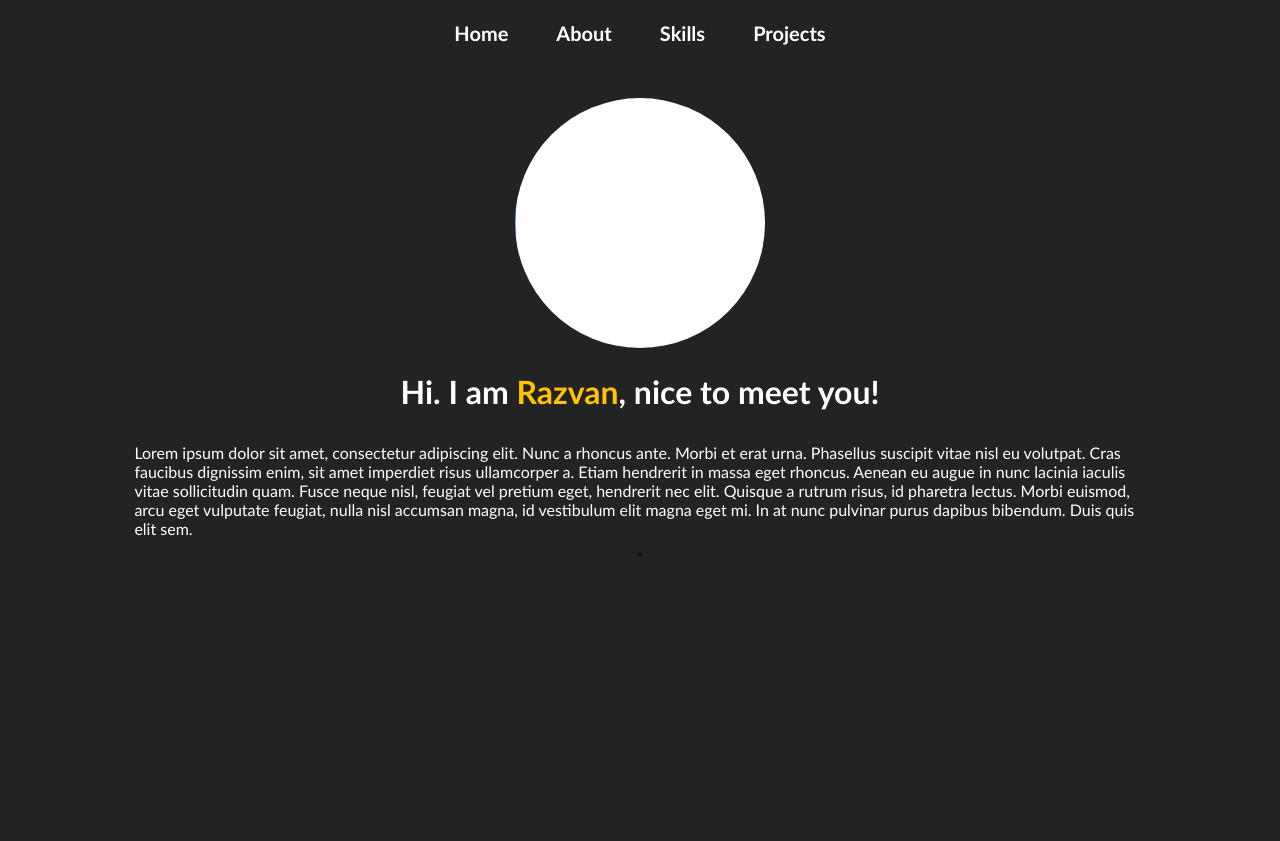
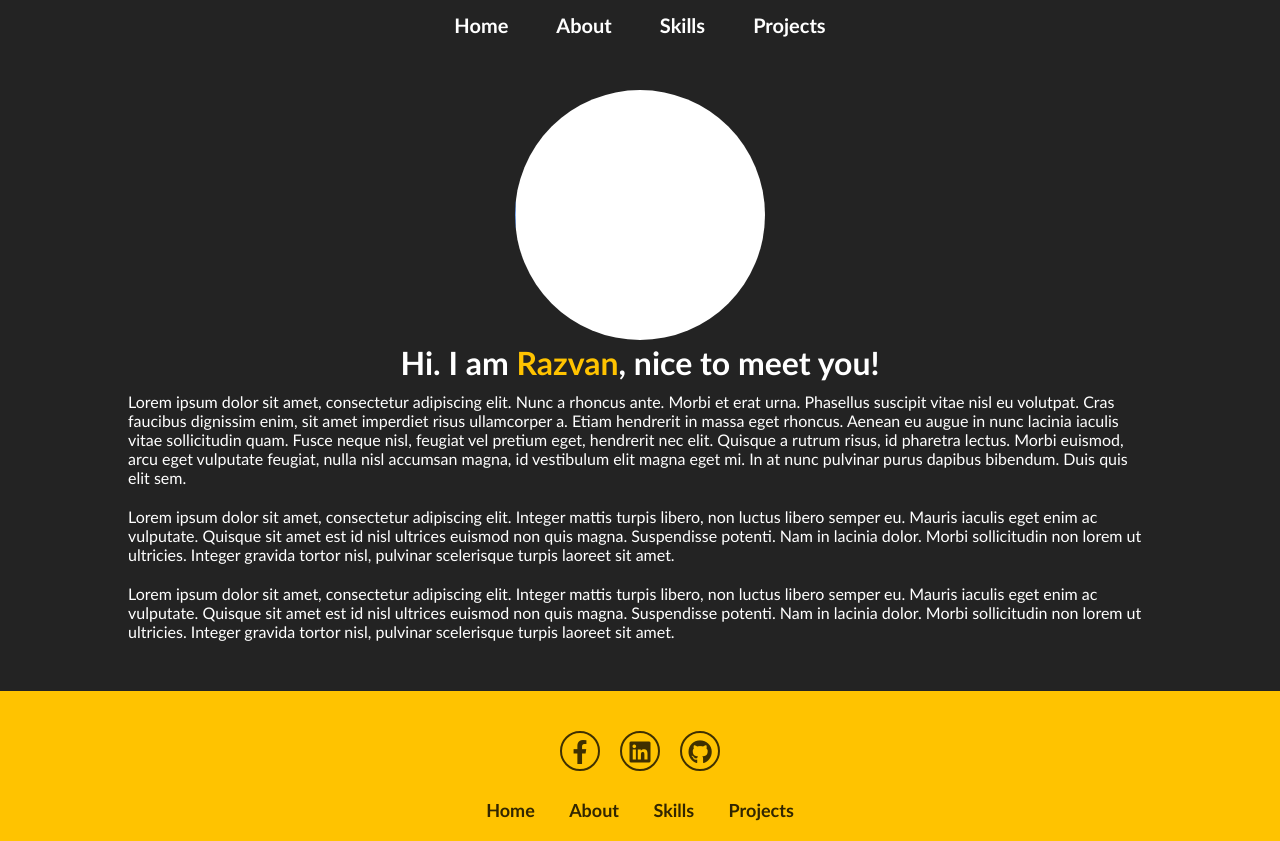
Before and after one commit to Parutix/Portfolio, a plain HTML site: page views/about.html in a window 1280 px wide. Before the commit the page ends 800 px from the top, so only its background shows below. Drawn offline with Linux system fonts and the light colour scheme.

Commit message:
preserved the footer on the home about skills

```diff
--- a/static/about/script.js
+++ b/static/about/script.js
@@ -1,14 +1,20 @@
-const loadNavbar = () => {
-  const navbarContainer = document.getElementById("navbar-container");
-  const xhr = new XMLHttpRequest();
-  xhr.onreadystatechange = () => {
-    if (xhr.readyState === 4 && xhr.status === 200) {
-      navbarContainer.innerHTML = xhr.responseText;
+const loadResource = async (url, containerId) => {
+  try {
+    const response = await fetch(url);
+    if (!response.ok) {
+      throw new Error(`Failed to fetch ${url}`);
     }
-  };
-
-  xhr.open("GET", "navbar.html", true);
-  xhr.send();
+    const content = await response.text();
+    const container = document.getElementById(containerId);
+    container.innerHTML = content;
+  } catch (error) {
+    console.error(error);
+  }
 };
 
-loadNavbar();
+const loadAllResources = async () => {
+  await loadResource("../../views/navbar.html", "navbar-container");
+  await loadResource("../../views/footer.html", "footer-container");
+};
+
+loadAllResources();
--- a/static/about/styles.scss
+++ b/static/about/styles.scss
@@ -2,16 +2,13 @@ $background-color: #232323;
 
 body {
   background-color: $background-color;
-  display: flex;
-  flex-direction: column;
-  align-items: center;
-  justify-content: center;
+
   font-family: "Trebuchet MS", "Lucida Sans Unicode", "Lucida Grande",
     "Lucida Sans", Arial, sans-serif;
 }
 
 .about {
-  margin-top: 40px;
+  margin: 40px auto;
   display: flex;
   flex-direction: column;
   align-items: center;
--- a/static/footer/styles.scss
+++ b/static/footer/styles.scss
@@ -9,7 +9,7 @@ $background-color: #ffc300;
 }
 
 .footer {
-  height: auto;
+  height: 150px;
   position: relative;
   padding: 40px 0;
   background-color: $background-color;
--- a/static/skills/script.js
+++ b/static/skills/script.js
@@ -1,14 +1,20 @@
-const loadNavbar = () => {
-  const navbarContainer = document.getElementById("navbar-container");
-  const xhr = new XMLHttpRequest();
-  xhr.onreadystatechange = () => {
-    if (xhr.readyState === 4 && xhr.status === 200) {
-      navbarContainer.innerHTML = xhr.responseText;
+const loadResource = async (url, containerId) => {
+  try {
+    const response = await fetch(url);
+    if (!response.ok) {
+      throw new Error(`Failed to fetch ${url}`);
     }
-  };
-
-  xhr.open("GET", "navbar.html", true);
-  xhr.send();
+    const content = await response.text();
+    const container = document.getElementById(containerId);
+    container.innerHTML = content;
+  } catch (error) {
+    console.error(error);
+  }
 };
 
-loadNavbar();
+const loadAllResources = async () => {
+  await loadResource("../../views/navbar.html", "navbar-container");
+  await loadResource("../../views/footer.html", "footer-container");
+};
+
+loadAllResources();
--- a/static/skills/styles.scss
+++ b/static/skills/styles.scss
@@ -12,7 +12,7 @@ body {
   justify-content: center;
   align-items: center;
   color: white;
-  margin-top: 40px;
+  margin: 50px auto;
 }
 
 .skills-photos {
--- a/views/about.html
+++ b/views/about.html
@@ -28,9 +28,25 @@
           nisl accumsan magna, id vestibulum elit magna eget mi. In at nunc
           pulvinar purus dapibus bibendum. Duis quis elit sem.
         </p>
+        <p>
+          Lorem ipsum dolor sit amet, consectetur adipiscing elit. Integer
+          mattis turpis libero, non luctus libero semper eu. Mauris iaculis eget
+          enim ac vulputate. Quisque sit amet est id nisl ultrices euismod non
+          quis magna. Suspendisse potenti. Nam in lacinia dolor. Morbi
+          sollicitudin non lorem ut ultricies. Integer gravida tortor nisl,
+          pulvinar scelerisque turpis laoreet sit amet.
+        </p>
+        <p>
+          Lorem ipsum dolor sit amet, consectetur adipiscing elit. Integer
+          mattis turpis libero, non luctus libero semper eu. Mauris iaculis eget
+          enim ac vulputate. Quisque sit amet est id nisl ultrices euismod non
+          quis magna. Suspendisse potenti. Nam in lacinia dolor. Morbi
+          sollicitudin non lorem ut ultricies. Integer gravida tortor nisl,
+          pulvinar scelerisque turpis laoreet sit amet.
+        </p>
       </div>
     </div>
-    "
+    <footer id="footer-container"></footer>
     <script src="../static/about/script.js"></script>
   </body>
 </html>
--- a/views/footer.html
+++ b/views/footer.html
@@ -1,8 +1,12 @@
 <section class="footer">
   <div class="socials">
-    <a href="#"><i class="fab fa-facebook-f"></i></a>
-    <a href="#"><i class="fab fa-linkedin"></i></a>
-    <a href="#"><i class="fab fa-github"></i></a>
+    <a href="https://www.facebook.com/razvanlungeanu21/"
+      ><i class="fab fa-facebook-f"></i
+    ></a>
+    <a href="https://www.linkedin.com/in/razvan-lungeanu-454926236/"
+      ><i class="fab fa-linkedin"></i
+    ></a>
+    <a href="https://github.com/Parutix"><i class="fab fa-github"></i></a>
   </div>
   <ul class="page-list">
     <li>
```
Also changed, not shown: views/skills.html (+1 -0 lines), static/about/styles.css, static/footer/styles.css, static/skills/styles.css, 3 other files.
